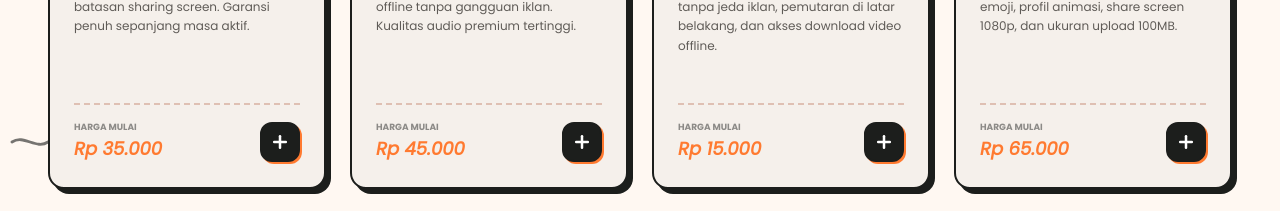
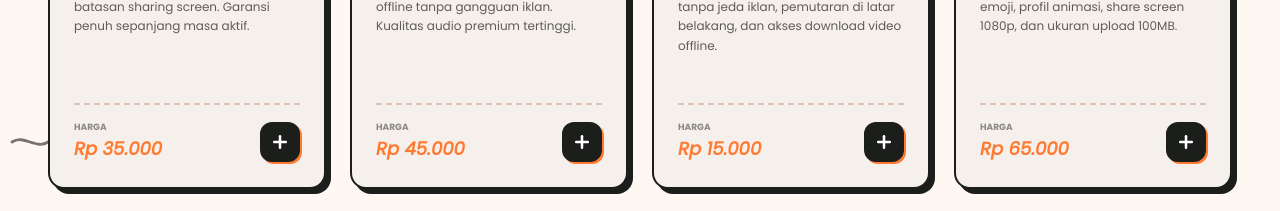
Before and after one commit to git-muhammadarifirfan/madfat-database-update, a React (Vite) app: page / in a window 1280 px wide. Shown: the part 1480-1691 px from the top of the page. Built offline with nearby package versions, Linux system fonts and the light colour scheme; no server answers; a web font is replaced by a local one.

Commit message:
feat: implement digital product catalog and detail page components with interactive GSAP animations

```diff
--- a/src/components/DigitalCatalog.tsx
+++ b/src/components/DigitalCatalog.tsx
@@ -178,7 +178,7 @@ export default function DigitalCatalog({
                 {/* Footer (for Desktop) */}
                 <div className="hidden sm:flex items-center justify-between pt-4 border-t-2 border-dashed border-[#dfc0b3] w-full">
                   <div>
-                    <span className="font-tag text-[9px] font-bold text-[#8C8A87] block uppercase">Harga Mulai</span>
+                    <span className="font-tag text-[9px] font-bold text-[#8C8A87] block uppercase">Harga</span>
                     <span className="font-tag text-lg font-bold text-blaze-orange italic">
                       {formatPrice(product.price)}
                     </span>
--- a/src/components/DigitalProductPage.tsx
+++ b/src/components/DigitalProductPage.tsx
@@ -133,7 +133,7 @@ export default function DigitalProductPage({
       const cat = categories.find(c => c.id === activeCategory);
       if (!cat) return p.category === activeCategory;
       return p.category.toLowerCase() === cat.id.toLowerCase() ||
-             p.category.toLowerCase() === cat.name.toLowerCase();
+        p.category.toLowerCase() === cat.name.toLowerCase();
     })();
     // When searchQuery is empty, show all products regardless
     if (!searchQuery.trim()) return matchesCategory;
@@ -145,7 +145,7 @@ export default function DigitalProductPage({
     return products.some(p => {
       if (p.isOutOfStock) return false;
       return p.category.toLowerCase() === cat.id.toLowerCase() ||
-             p.category.toLowerCase() === cat.name.toLowerCase();
+        p.category.toLowerCase() === cat.name.toLowerCase();
     });
   });
 
@@ -274,7 +274,7 @@ export default function DigitalProductPage({
                 {/* Footer (for Desktop) */}
                 <div className="hidden sm:flex items-center justify-between pt-4 border-t-2 border-dashed border-[#dfc0b3] w-full">
                   <div>
-                    <span className="font-tag text-[9px] font-bold text-[#8C8A87] block uppercase">Harga Mulai</span>
+                    <span className="font-tag text-[9px] font-bold text-[#8C8A87] block uppercase">Harga</span>
                     <span className="font-tag text-lg font-bold text-blaze-orange italic">
                       {formatPrice(product.price)}
                     </span>
```
